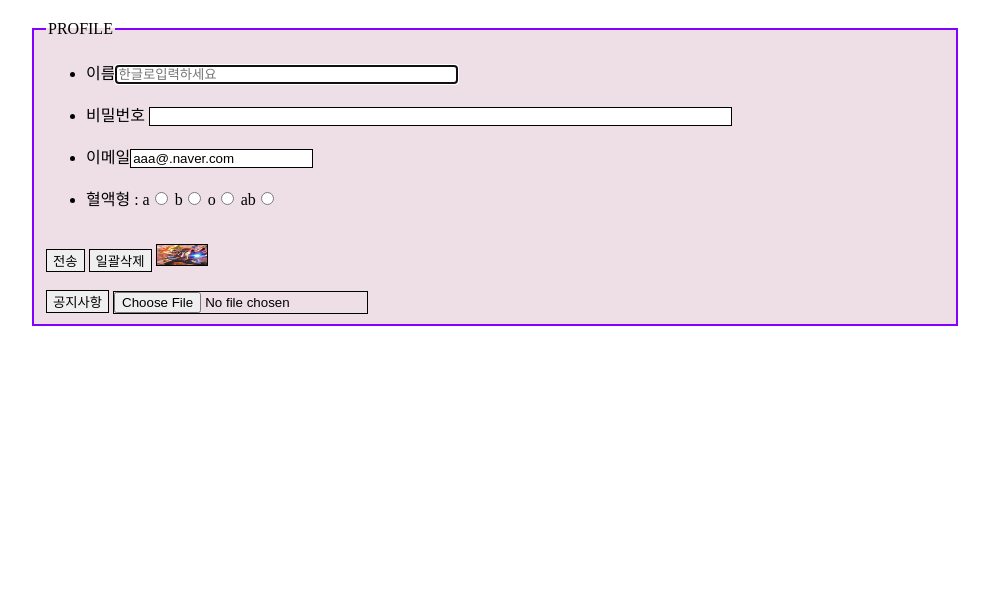
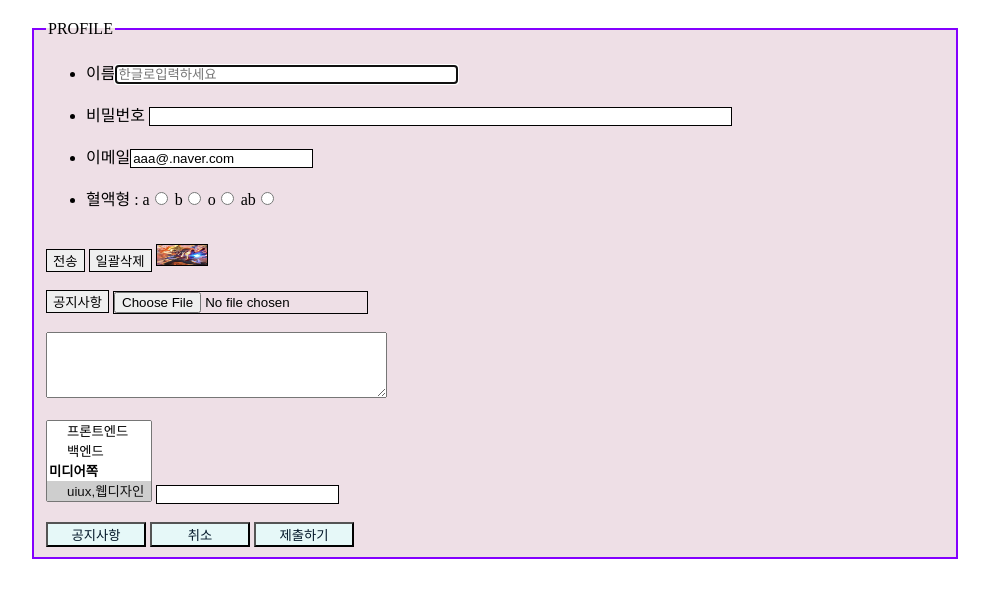
Before and after one commit to haaazz/2022web, a plain HTML site: page form2.html in a window 1280 px wide. Shown: the whole page, without its empty margins (20-1009 px from the left). Drawn offline with Linux system fonts and the light colour scheme.

Commit message:
웹콘텐츠제작수업

```diff
--- a/form2.html
+++ b/form2.html
@@ -13,17 +13,20 @@
         fieldset {border:2px solid rgb(132, 0, 255);
         background-color: rgb(238, 223, 230);}
         input{border: 1px solid rgb(0, 0, 0);}
+        button{background-color: rgb(230, 248, 248);
+            color:rgb(3, 23, 41);
+            width:100px; height:25px;}
     </style>
 </head>
 
 <body>
-    <form method="get" action="aaa.html">
+    <form method="get" action="aaa.html">    <!--바구니 역할인 name을 보려면 get, 아니면 post-->
     <fieldset>
     <legend>PROFILE</legend>
     <ul>
 
     <li>
-        <label>이름<input type="text"  autofocus placeholder="한글로입력하세요" maxlenght="10" size="40" name="na1" required><label><br><br>
+        <label>이름<input type="text" autofocus placeholder="한글로입력하세요" maxlenght="10" size="40" name="na1" required><label><br><br>
     </li>
 
     <li>
@@ -43,15 +46,43 @@
         <label>ab<input type="radio" name="blood" value="btab"></label><br><br>
     </li>
     </ul>
-    <input type="submit" value="전송">
+    <input type="submit" value="전송">    <!--서버로 전송하는 역할, image랑 같은 역할임-->
     <input type="reset" value="일괄삭제">
     <input type="image" src="css\images\a1.jpg" width="50" height="20"><br><br>
     <!-- x=10&y=12는 이미지를 누르는 순간의 좌표 -->
-    <input type="button" value="공지사항" onclick="window.open('https://namu.wiki/w/%EC%9D%B4%EC%A6%88%EB%A6%AC%EC%96%BC')">
+    <input type="button" value="공지사항"
+    onclick="window.open('https://namu.wiki/w/%EC%9D%B4%EC%A6%88%EB%A6%AC%EC%96%BC','_blank','width=300,height=300')">
+    <!--onmouseover하면 마우스 가져다댈때, onclick하면 눌렀을 때-->
     <!-- 그냥 버튼만 만들면 아무런 기능이 x, js로 기능을 부여해주어야함 -->
     <input type="file">
-    <input type="hidden" value="가보자고!" name="hd1">
+    <input type="hidden" value="가보자고!" name="hd1"><br><br>
     <!-- 화면에는 안뜨고 전송시 주소창에 뜸 -->
+    <textarea cols="40" rows="4" name="textarea"></textarea><br><br>
+
+    <select name="itmedia" size="4" multiple>
+        <optgroup label="컴공쪽">
+            <option value="front">프론트엔드</option>
+            <option value="back">백엔드</option>
+        </optgroup>
+        <optgroup label="미디어쪽">
+            <option value="uiux" selected>uiux,웹디자인</option>
+            <option value="3dmodeling">3D모델링,리깅</option>
+        </optgroup>
+    </select>
+
+    <input type="text" list="da_li" name="milk">
+    <datalist id="da_li">
+        <option value="coffee">커피우유</option>
+        <option value="berry">딸기우유</option>
+        <option value="choco">초코우유</option>
+        <option value="banana">바나나우유</option>
+    </datalist><br><br>
+
+    <button type="button">공지사항</button>
+    <button type="reset">취소</button>
+    <button type="submit">제출하기</button>
+    <!--위의 input button이랑 역할은 같지만 낭독기에서 버튼으로 읽혀 시각장애인분들께 더 도움됨-->
+
     </fieldset>
     </form>
 </body>
```
Also changed, not shown: aaa.html (added).
